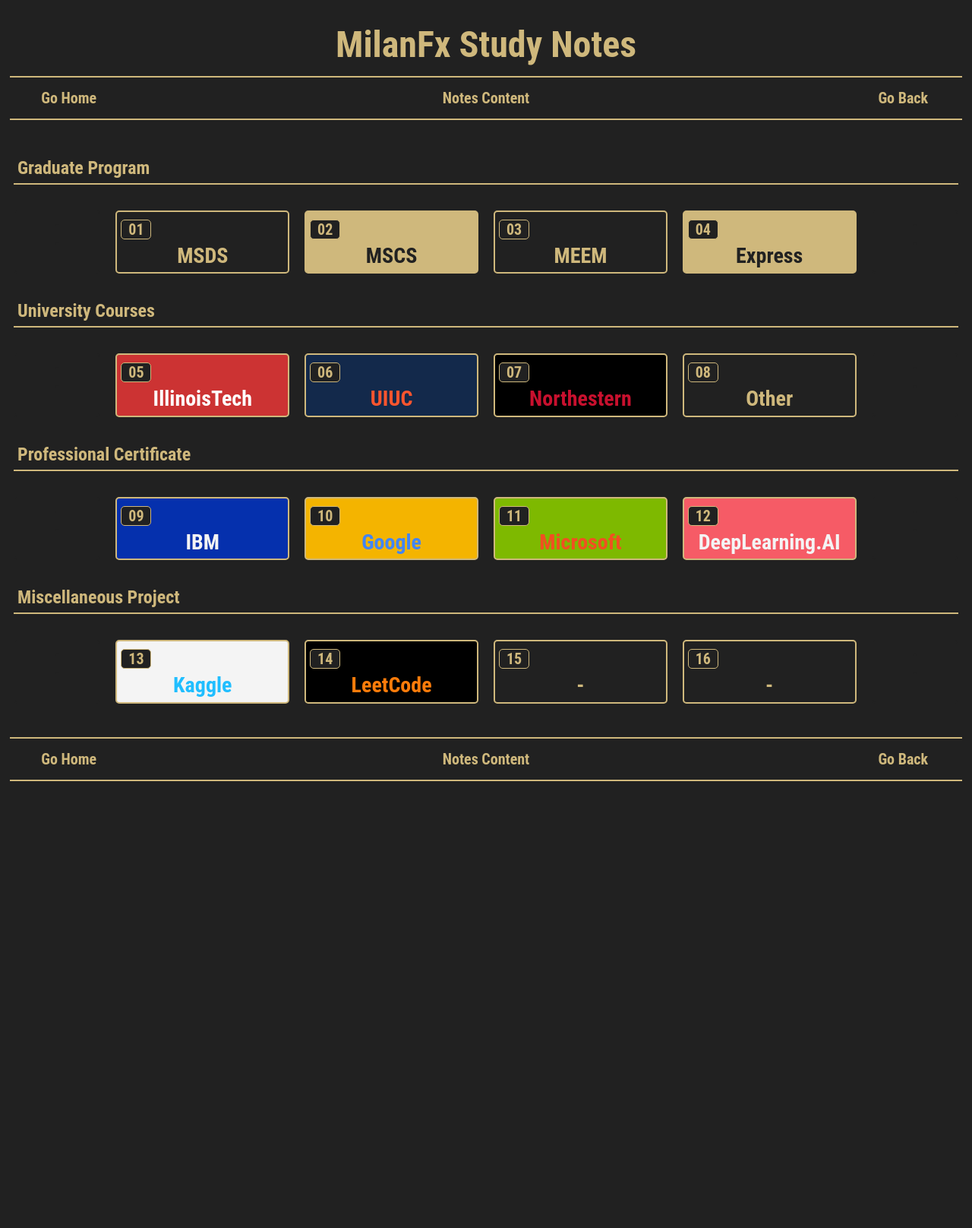
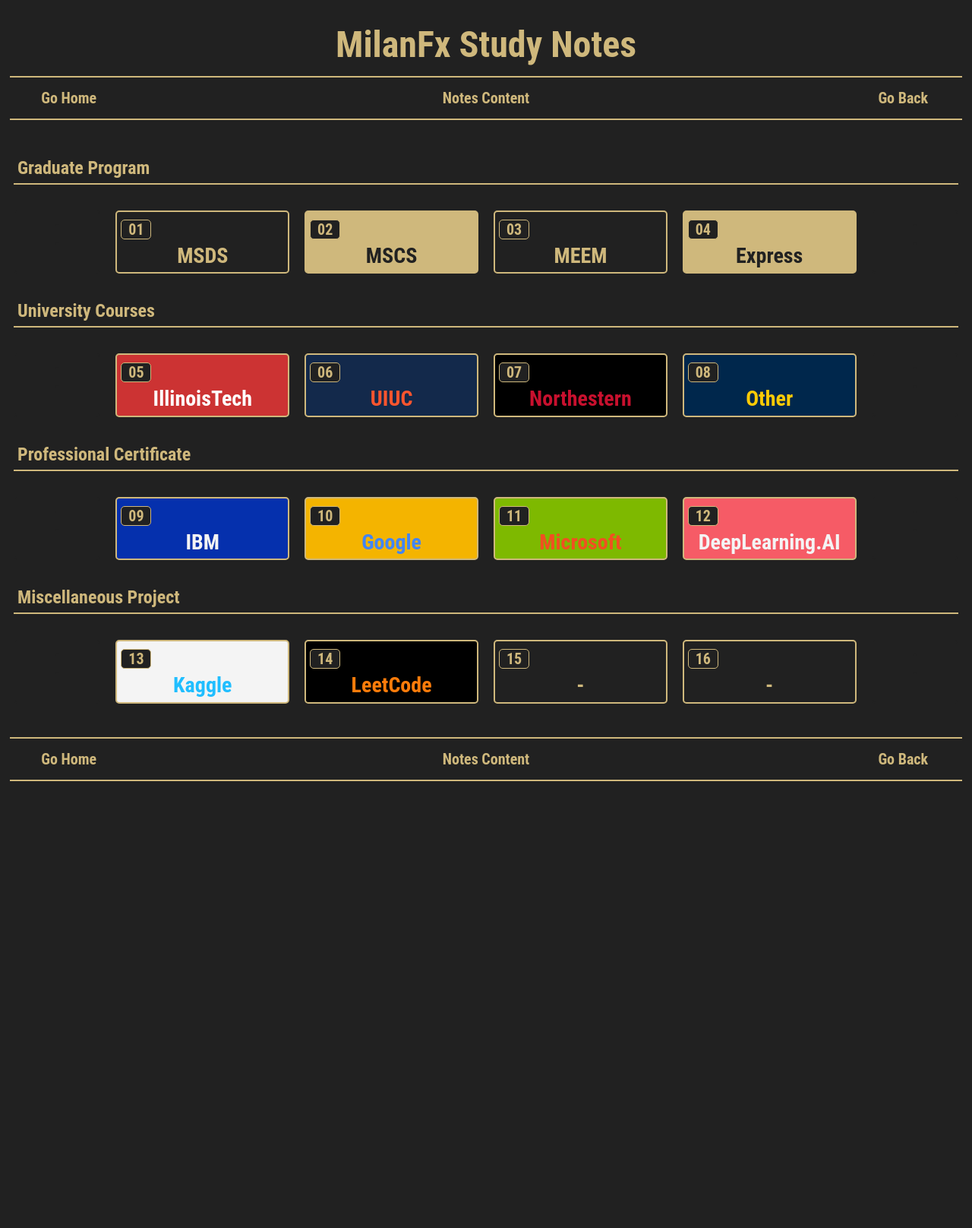
Before and after one commit to milanfx/milanfx.github.io, a Jekyll site: the page built from index.md, in a window 1280 px wide. Shown: the whole page at 76% size. Built offline with Jekyll 4.4.1, drawn with Linux system fonts in a browser that asks for light colours.

Commit message:
Update index.md

```diff
--- a/index.md
+++ b/index.md
@@ -26,7 +26,7 @@
       <a href="/#/" class="btn boxout" style="background-color:#CC3333; color:#FFFFFF;"><span class="btn boxin">05</span>IllinoisTech<br></a>
       <a href="/#/" class="btn boxout" style="background-color:#13294B; color:#FF552E;"><span class="btn boxin">06</span>UIUC<br></a>
       <a href="/#/" class="btn boxout" style="background-color:#000000; color:#C8102E;"><span class="btn boxin">07</span>Northestern<br></a>
-      <a href="/#/" class="btn boxout" style="background-color:#212121; color:#CFB87C;"><span class="btn boxin">08</span>Other</a>
+      <a href="/#/" class="btn boxout" style="background-color:#00274C; color:#FFCB05;"><span class="btn boxin">08</span>Other</a>
       <a href="/#/"           class="btn empty">-<br>-</a>
     </div>
   </div>
```
